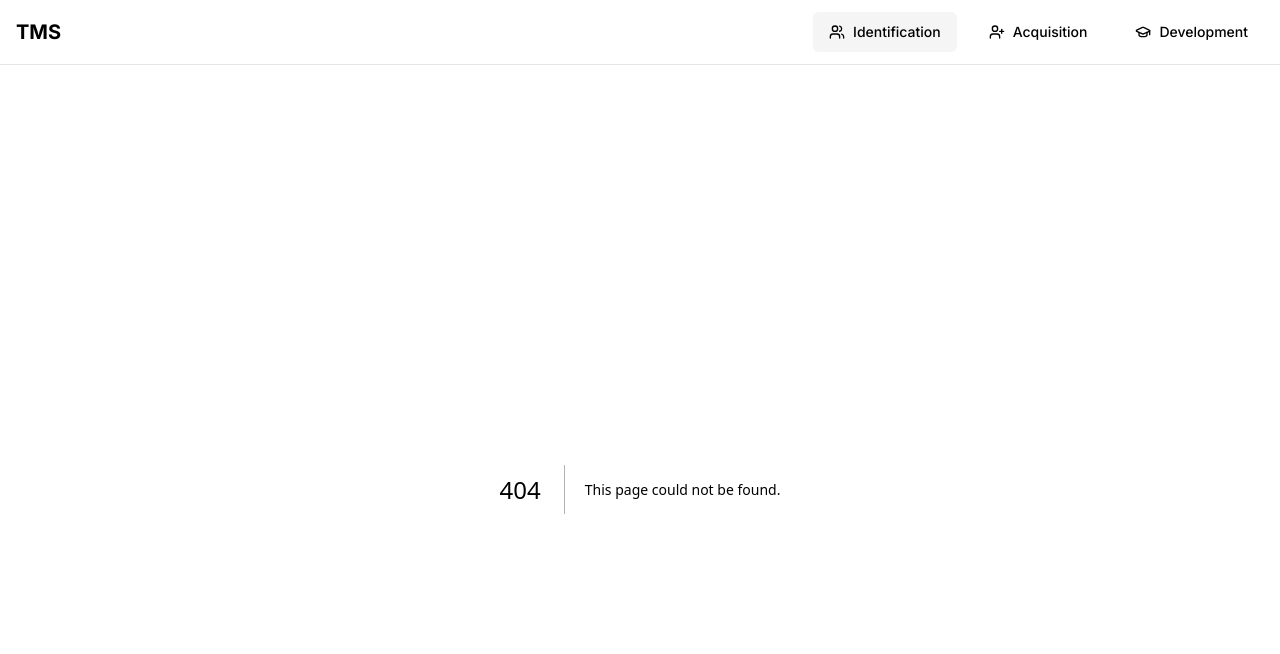
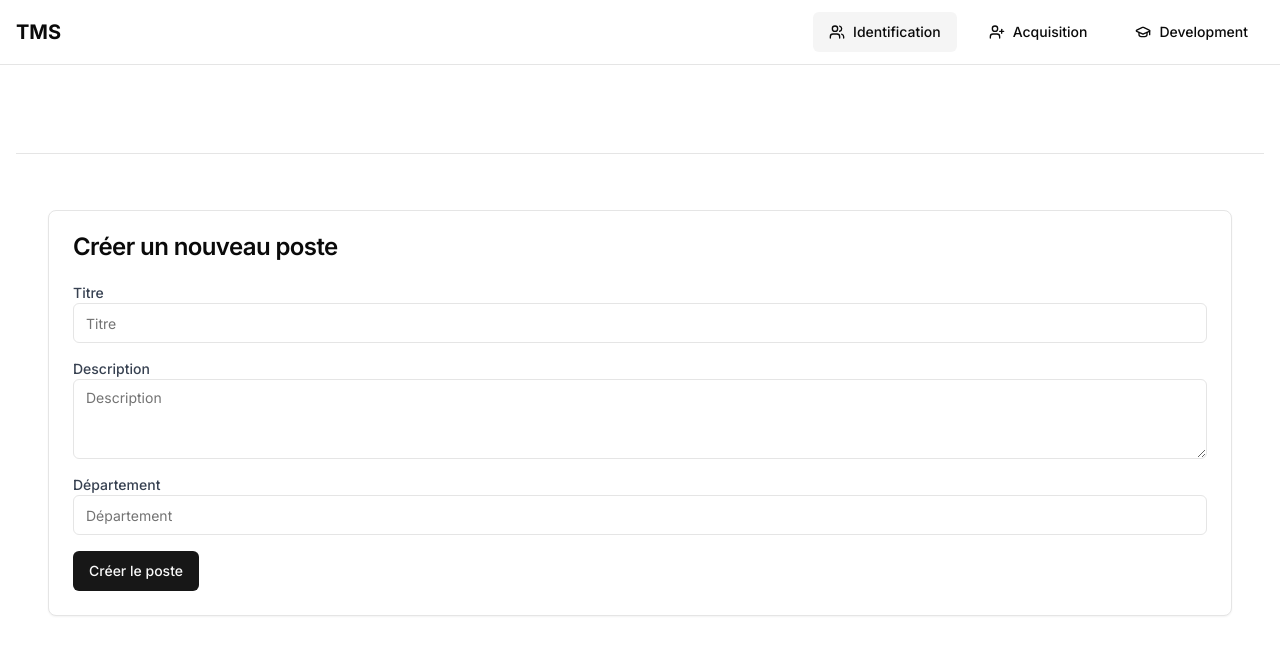
Before and after one commit to kenny516/Gestion-Talent, a Next.js app: page /talent/identification/postes/new in a window 1280 px wide. Before the commit this address had no page. Shown: the top 654 px of the page. Built offline with nearby package versions, Linux system fonts and the light colour scheme.

Commit message:
employees

```diff
--- a/app/talent/identification/employees/page.tsx
+++ b/app/talent/identification/employees/page.tsx
@@ -1,71 +1,124 @@
+"use client"
 import { Card, CardContent, CardHeader, CardTitle } from "@/components/ui/card";
-import { Avatar, AvatarFallback } from "@/components/ui/avatar";
-import { Badge } from "@/components/ui/badge";
+import {
+  Table,
+  TableBody,
+  TableCell,
+  TableHead,
+  TableHeader,
+  TableRow,
+} from "@/components/ui/table";
+import { Button } from "@/components/ui/button";
 import Link from "next/link";
+import { Candidat, Employe } from "@/types";
+import { useEffect, useState } from "react";
 
-export default async function EmployeesPage() {
-  // TODO: Fetch employees from API
-  const employees = [
+// Function to fetch employees from the API
+const fetchemployees = async (): Promise<Candidat[]> => {
+  try {
+    const response = await fetch("/api/employees"); // Adjust this URL to your actual API endpoint
+    if (!response.ok) {
+      throw new Error("Failed to fetch employees");
+    }
+    const data: Candidat[] = await response.json();
+    return data;
+  } catch (error) {
+    console.error(error);
+    return []; // Return an empty array if there's an error
+  }
+};
+
+export default function EmployeesPage() {
+  // State to store employees
+  const [employees, setemployees] = useState<Candidat[]>([]);
+  const employess :Employe[] = [
     {
       id: 1,
-      nom: "Smith",
-      prenom: "Jane",
-      email: "jane@example.com",
-      telephone: "+261 34 00 000 00",
-      date_embauche: "2023-01-15",
-      poste_id: 1,
-      competences: [
-        { id: 1, nom: "React", description: "Frontend Development", niveau: 5 },
-        { id: 2, nom: "Node.js", description: "Backend Development", niveau: 4 }
-      ]
+      nom: "Dupont",
+      prenom: "Jean",
+      email: "jean.dupont@email.com",
+      telephone: "0123456789",
+      date_embauche: "2024-03-20",
+      poste: {
+          id: 1,
+          titre: "Développeur Fullstack",
+          description:
+              "Développ des applications web et mobiles en utilisant des technologies modernes et évolutives.",
+          departement: "Développement"
+      }
+    },
+    {
+      id: 2,
+      nom: "Martin",
+      prenom: "Sophie",
+      email: "sophie.martin@email.com",
+      telephone: "0987654321",
+      date_embauche: "2024-03-19",
+      poste: {
+          id: 1,
+          titre: "Développeur Fullstack",
+          description:
+              "Développ des applications web et mobiles en utilisant des technologies modernes et évolutives.",
+          departement: "Développement"
+      }
     }
   ];
 
+  // Fetch employees when the component mounts
+  useEffect(() => {
+    const getemployees = async () => {
+      const data = await fetchemployees();
+      setemployees(data); // Set the employees data in the state
+    };
+    getemployees(); // Call the function to fetch data
+  }, []);
+
   return (
-    <div className="container mx-auto py-10">
-      <h1 className="text-4xl font-bold mb-8">Liste des Employés</h1>
-      <div className="grid gap-6 md:grid-cols-2 lg:grid-cols-3">
-        {employees.map((employee) => (
-          <Link href={`/employees/${employee.id}`} key={employee.id}>
-            <Card className="hover:shadow-lg transition-shadow cursor-pointer">
-              <CardHeader className="flex flex-row items-center gap-4">
-                <Avatar className="h-12 w-12">
-                  <AvatarFallback>
-                    {employee.prenom[0]}{employee.nom[0]}
-                  </AvatarFallback>
-                </Avatar>
-                <div>
-                  <CardTitle>{`${employee.prenom} ${employee.nom}`}</CardTitle>
-                  <p className="text-sm text-muted-foreground">{employee.email}</p>
-                </div>
+    <div className="container mx-auto py-8">
+      <Card>
+        <CardHeader>
+          <CardTitle>Liste des Candidats</CardTitle>
         </CardHeader>
         <CardContent>
-                <div className="flex flex-col gap-4">
-                  <div>
-                    <p className="text-sm mb-2">
-                      <span className="font-medium">Date d&apos;embauche:</span>{" "}
-                      {new Date(employee.date_embauche).toLocaleDateString()}
-                    </p>
-                    <Badge variant="secondary" className="w-fit">
-                      Poste #{employee.poste_id}
-                    </Badge>
-                  </div>
-                  <div>
-                    <h4 className="text-sm font-medium mb-2">Compétences:</h4>
-                    <div className="flex flex-wrap gap-2">
-                      {employee.competences.map((skill) => (
-                        <Badge key={skill.id} variant="outline">
-                          {skill.nom} ({skill.niveau}/5)
-                        </Badge>
+          <Table>
+            <TableHeader>
+              <TableRow>
+                <TableHead>Nom</TableHead>
+                <TableHead>Prénom</TableHead>
+                <TableHead>Email</TableHead>
+                <TableHead>Téléphone</TableHead>
+                <TableHead>Date de candidature</TableHead>
+                <TableHead>Poste</TableHead>
+                <TableHead>Actions</TableHead>
+              </TableRow>
+            </TableHeader>
+            <TableBody>
+              {employess.map((employe) => (
+                <TableRow key={employe.id}>
+                  <TableCell>{employe.nom}</TableCell>
+                  <TableCell>{employe.prenom}</TableCell>
+                  <TableCell>{employe.email}</TableCell>
+                  <TableCell>{employe.telephone}</TableCell>
+                  <TableCell>{employe.date_embauche}</TableCell>
+                  <TableCell>{employe.poste.departement}</TableCell>
+                  <TableCell>
+                    <Link href={`employees/${employe.id}`}>
+                      <Button variant="outline" size="sm">
+                        Voir détails
+                      </Button>
+                    </Link>
+                  </TableCell>
+                </TableRow>
               ))}
-                    </div>
-                  </div>
-                </div>
+            </TableBody>
+          </Table>
         </CardContent>
       </Card>
+      <Link href={`/talent/identification/employees/new`}>
+        <Button variant="default" size="sm">
+          new candidat
+        </Button>
       </Link>
-        ))}
-      </div>
     </div>
   );
 }
--- /dev/null
+++ b/app/talent/identification/postes/new/page.tsx
@@ -0,0 +1,96 @@
+import React, { useState, ChangeEvent, FormEvent } from 'react';
+import axios from 'axios';
+import { Card, CardContent, CardHeader, CardTitle } from "@/components/ui/card";
+import { Input } from "@/components/ui/input";
+import { Textarea } from "@/components/ui/textarea";
+import { Button } from "@/components/ui/button";
+import { Loader2 } from "lucide-react";
+
+const CreatePosition = () => {
+  const [formData, setFormData] = useState({
+    titre: '',
+    description: '',
+    departement: ''
+  });
+  const [loading, setLoading] = useState(false);
+  const [error, setError] = useState<string | null>(null);
+
+  const handleChange = (e: ChangeEvent<HTMLInputElement | HTMLTextAreaElement>) => {
+    setFormData({ ...formData, [e.target.name]: e.target.value });
+  };
+
+  const handleSubmit = async (e: FormEvent) => {
+    e.preventDefault();
+    setLoading(true);
+    setError(null);
+
+    try {
+      await axios.post('/api/positions', formData);
+      alert('Position created successfully!');
+      setFormData({ titre: '', description: '', departement: '' });
+    } catch (err) {
+      setError("Erreur lors de la création du poste");
+      console.error(err);
+    } finally {
+      setLoading(false);
+    }
+  };
+
+  return (
+    <div className="container mx-auto py-8">
+      <Card>
+        <CardHeader>
+          <CardTitle>Créer un nouveau poste</CardTitle>
+        </CardHeader>
+        <CardContent>
+          <form onSubmit={handleSubmit} className="space-y-4">
+            <div>
+              <label htmlFor="titre" className="block text-sm font-medium text-gray-700">
+                Titre
+              </label>
+              <Input
+                id="titre"
+                name="titre"
+                placeholder="Titre"
+                value={formData.titre}
+                onChange={handleChange}
+                required
+              />
+            </div>
+            <div>
+              <label htmlFor="description" className="block text-sm font-medium text-gray-700">
+                Description
+              </label>
+              <Textarea
+                id="description"
+                name="description"
+                placeholder="Description"
+                value={formData.description}
+                onChange={handleChange}
+              />
+            </div>
+            <div>
+              <label htmlFor="departement" className="block text-sm font-medium text-gray-700">
+                Département
+              </label>
+              <Input
+                id="departement"
+                name="departement"
+                placeholder="Département"
+                value={formData.departement}
+                onChange={handleChange}
+                required
+              />
+            </div>
+            {error && <p className="text-red-500">{error}</p>}
+            <Button type="submit" disabled={loading}>
+              {loading ? <Loader2 className="h-4 w-4 animate-spin" /> : 'Créer le poste'}
+            </Button>
+          </form>
+        </CardContent>
+      </Card>
+    </div>
+  );
+};
+
+export default CreatePosition;
--- /dev/null
+++ b/app/talent/identification/postes/page.tsx
@@ -0,0 +1,77 @@
+"use client";
+import axios from 'axios';
+import React, { useEffect, useState } from 'react';
+import { Card, CardContent } from "@/components/ui/card";
+import { Loader2 } from "lucide-react";
+import { Poste } from '@/types';
+
+
+const PosteList = () => {
+  const [postes, setpostes] = useState<Poste[]>([]);
+  const [loading, setLoading] = useState(true);
+  const [error, setError] = useState<string | null>(null);
+
+  useEffect(() => {
+    const fetchpostes = async () => {
+      try {
+        setLoading(true);
+        const response = await axios.get<Poste[]>('/api/postes');
+        setpostes(response.data);
+        setError(null);
+      } catch (err) {
+        setError("Erreur lors du chargement des postes");
+        console.error(err);
+      } finally {
+        setLoading(false);
+      }
+    };
+
+    fetchpostes();
+  }, []);
+
+  if (loading) {
+    return (
+      <div className="flex items-center justify-center min-h-[400px]">
+        <Loader2 className="h-8 w-8 animate-spin text-primary" />
+      </div>
+    );
+  }
+
+  if (error) {
+    return (
+      <div className="text-center text-red-500 p-4">
+        {error}
+      </div>
+    );
+  }
+
+  return (
+    <div className="container mx-auto py-8">
+      <h1 className="text-3xl font-bold mb-6">Postes disponibles</h1>
+      <div className="grid gap-4 md:grid-cols-2 lg:grid-cols-3">
+        {postes.map(poste => (
+          <Card key={poste.id} className="hover:shadow-lg transition-shadow">
+            <CardContent className="p-6">
+              <h2 className="text-xl font-semibold mb-2">{poste.titre}</h2>
+              <p className="text-sm text-muted-foreground mb-4">
+                {poste.departement}
+              </p>
+              {poste.description && (
+                <p className="text-sm line-clamp-3">
+                  {poste.description}
+                </p>
+              )}
+            </CardContent>
+          </Card>
+        ))}
+      </div>
+      {postes.length === 0 && (
+        <p className="text-center text-muted-foreground">
+          Aucun poste disponible pour le moment
+        </p>
+      )}
+    </div>
+  );
+};
+
+export default PosteList;
--- a/package.json
+++ b/package.json
@@ -51,6 +51,7 @@
     "eslint": "8.49.0",
     "eslint-config-next": "13.5.1",
     "framer-motion": "^11.11.11",
+    "gestion_talent": "file:",
     "input-otp": "^1.2.4",
     "lucide-react": "^0.456.0",
     "next": "15.0.3",
--- a/types/index.ts
+++ b/types/index.ts
@@ -35,7 +35,7 @@ export type Employe = {
   email: string;
   telephone?: string;
   date_embauche: string;
-  poste_id: number;
+  poste: Poste;
 };
 
 export type PostEmploye = {
```
Also changed, not shown: 1 other file (tests, documents, lock files or other folders). Lines whose indentation alone changed are shown as unchanged.
